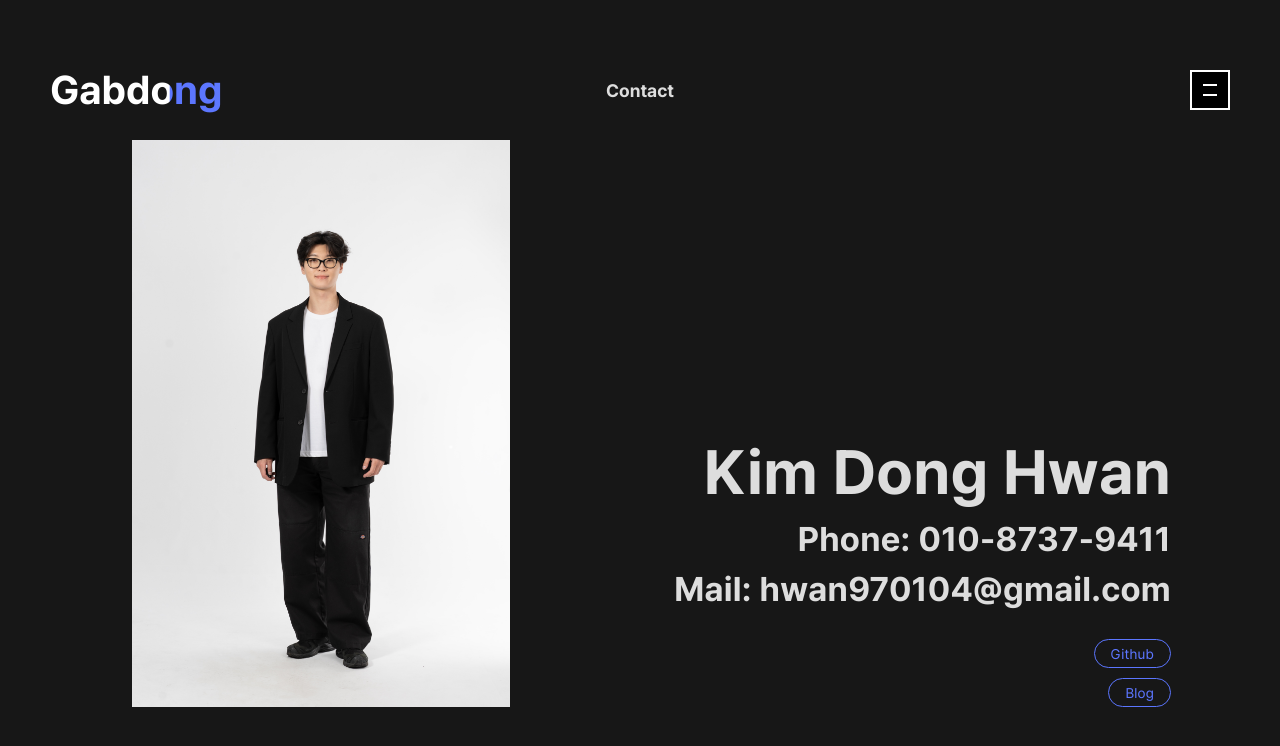
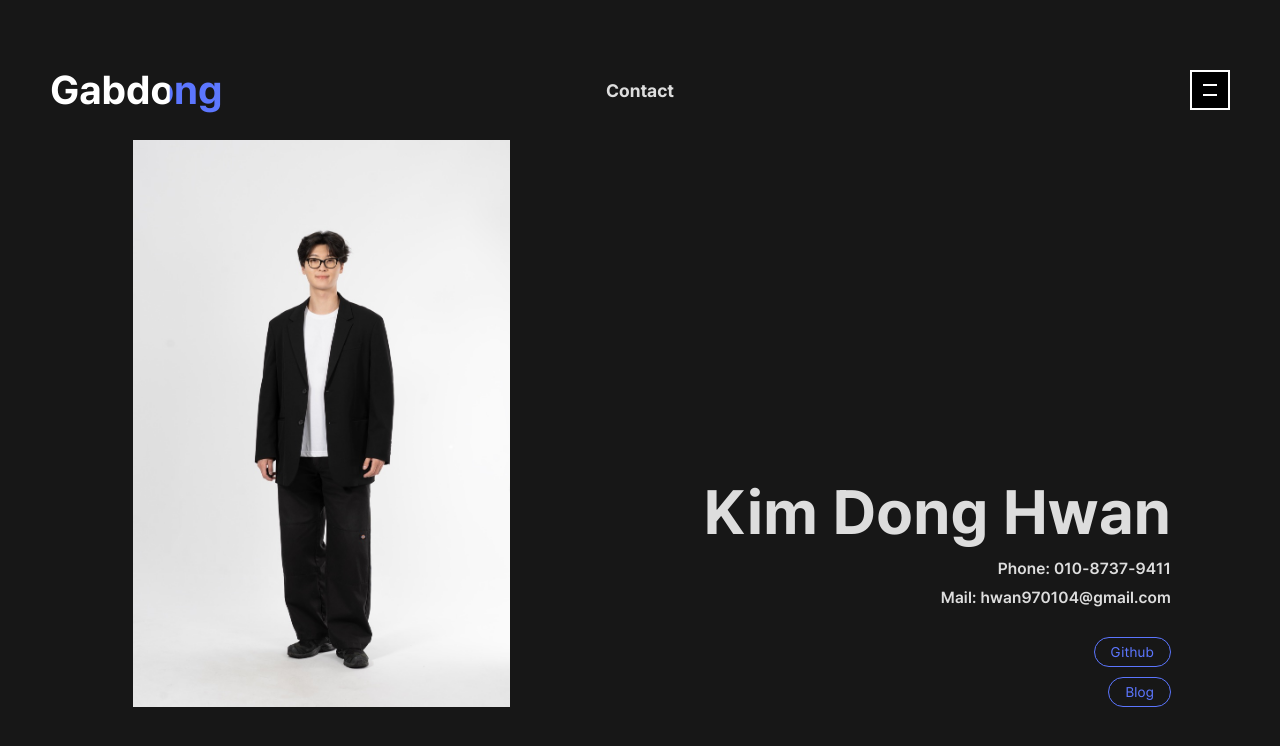
Before and after one commit to gabdong/Portfolio, a React (Vite) app: page /contact in a window 1280 px wide. Shown: the top 746 px of the page. Built offline with nearby package versions, Linux system fonts and the light colour scheme; no server answers.

Commit message:
Refactor: 스타일 수정

```diff
--- a/src/pages/Contact.tsx
+++ b/src/pages/Contact.tsx
@@ -9,20 +9,30 @@ export default function Contact() {
     <MaxWidthContainer style={{ padding: '140px 0' }} className="scroll">
       <WrapperSt>
         <h2 className="blind">연락처 페이지</h2>
-        <img src={`${PUBLIC_DIR}images/full_profile.jpg`} alt="프로필이미지" />
+        <img src={`${PUBLIC_DIR}images/full_profile.jpeg`} alt="프로필이미지" />
         <div className="textWrap">
           <span className="titleXL">Kim Dong Hwan</span>
-          <span className="title">Phone: 010-8737-9411</span>
-          <span className="title">Mail: hwan970104@gmail.com</span>
+          <span className="subTitle">Phone: 010-8737-9411</span>
+          <span className="subTitle">Mail: hwan970104@gmail.com</span>
           <a
             href="https://github.com/gabdong"
             target="_blank"
             style={{ marginTop: '20px' }}
           >
-            <span className="normalText">Github</span>
+            <span
+              className="normalText"
+              style={{ marginBottom: '2px', display: 'inline-block' }}
+            >
+              Github
+            </span>
           </a>
           <a href="https://gabdong.com" target="_blank">
-            <span className="normalText">Blog</span>
+            <span
+              className="normalText"
+              style={{ marginBottom: '2px', display: 'inline-block' }}
+            >
+              Blog
+            </span>
           </a>
         </div>
       </WrapperSt>
```
Also changed, not shown: public/images/full_profile.JPG (deleted), public/images/full_profile.jpeg (added), 1 other file (tests, documents, lock files or other folders).
